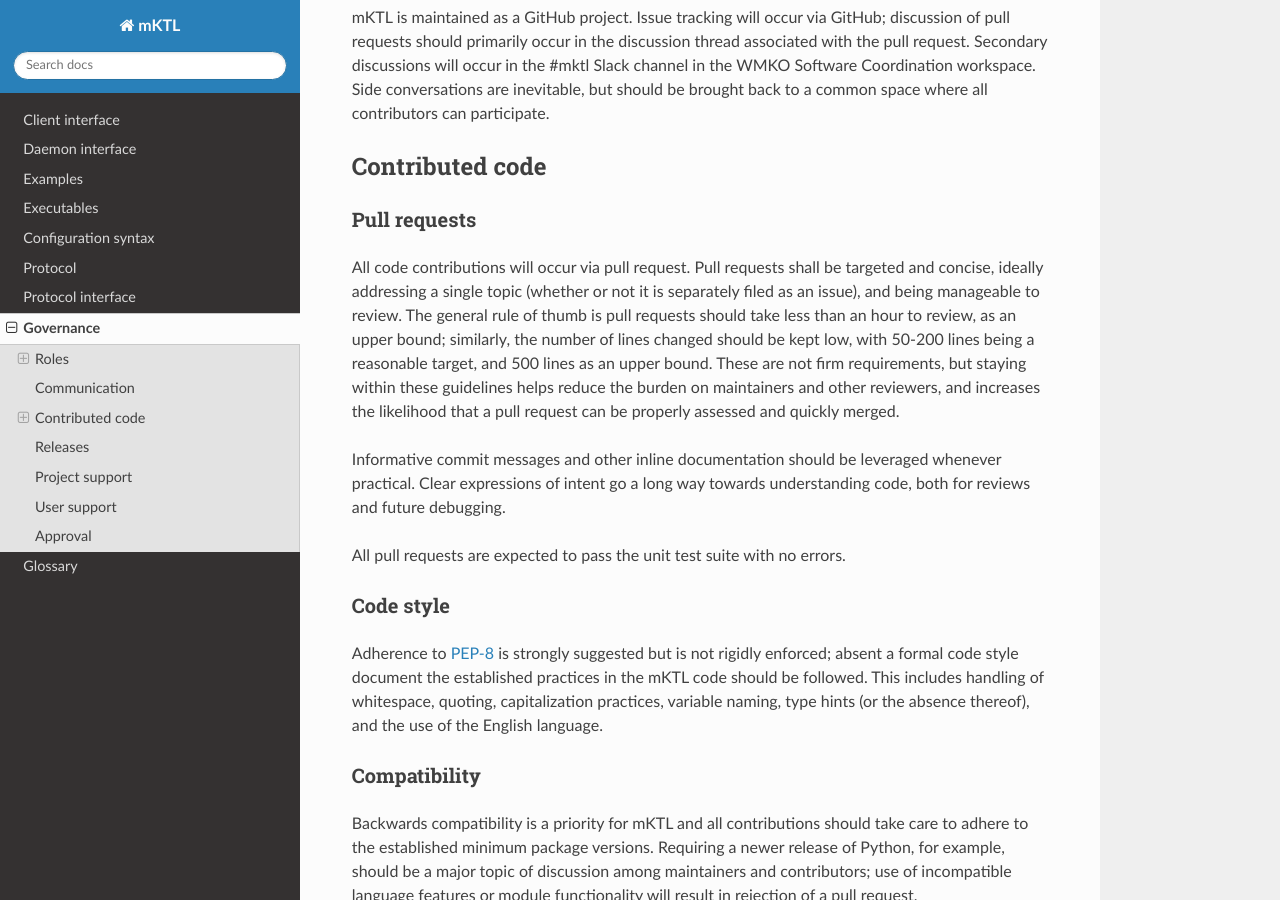
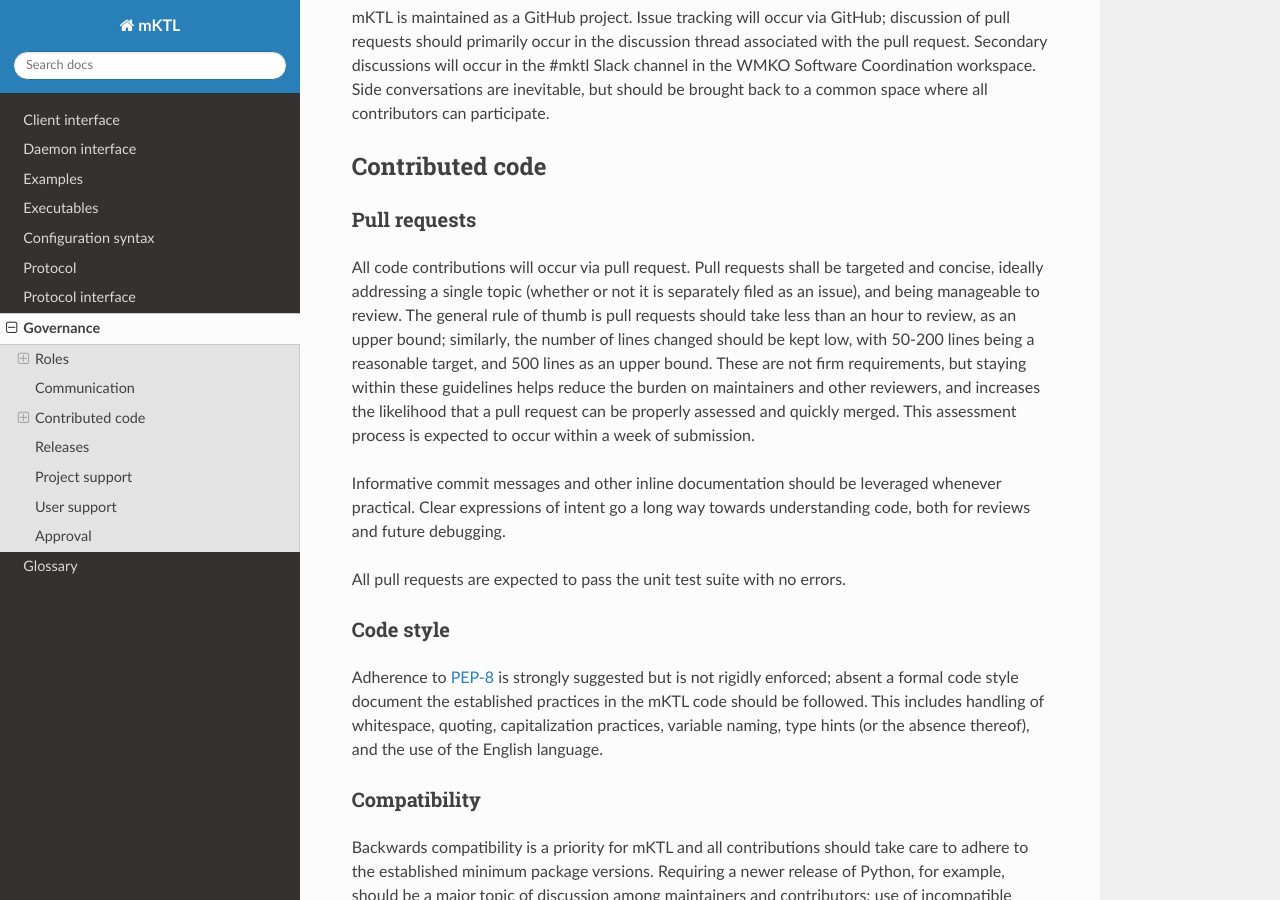
Before and after one commit to KeckObservatory/mKTL, a Sphinx documentation site: the page built from doc/governance.rst, in a window 1280 px wide and 900 px high, scrolled down 1040 px. Built offline with Sphinx 7.4.7 and the Read the Docs theme 3.1.0, drawn with Linux system fonts in a browser that asks for light colours.

Commit message:
Add a line about how long the assessment of a pull request is expected to take.

```diff
--- a/doc/governance.rst
+++ b/doc/governance.rst
@@ -73,7 +73,8 @@
 lines as an upper bound. These are not firm requirements, but staying
 within these guidelines helps reduce the burden on maintainers and other
 reviewers, and increases the likelihood that a pull request can be properly
-assessed and quickly merged.
+assessed and quickly merged. This assessment process is expected to occur
+within a week of submission.
 
 Informative commit messages and other inline documentation should be
 leveraged whenever practical. Clear expressions of intent go a long way
```
